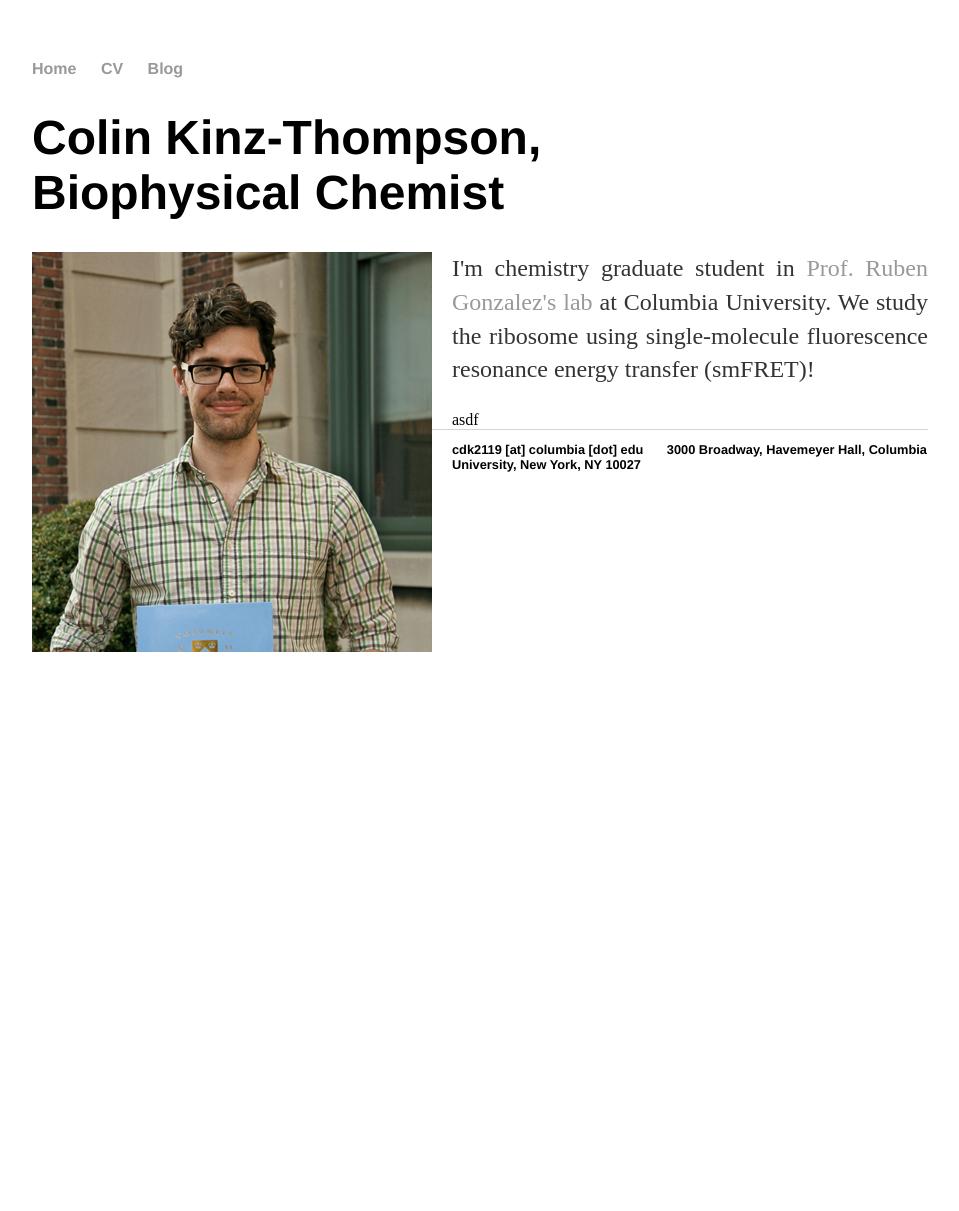
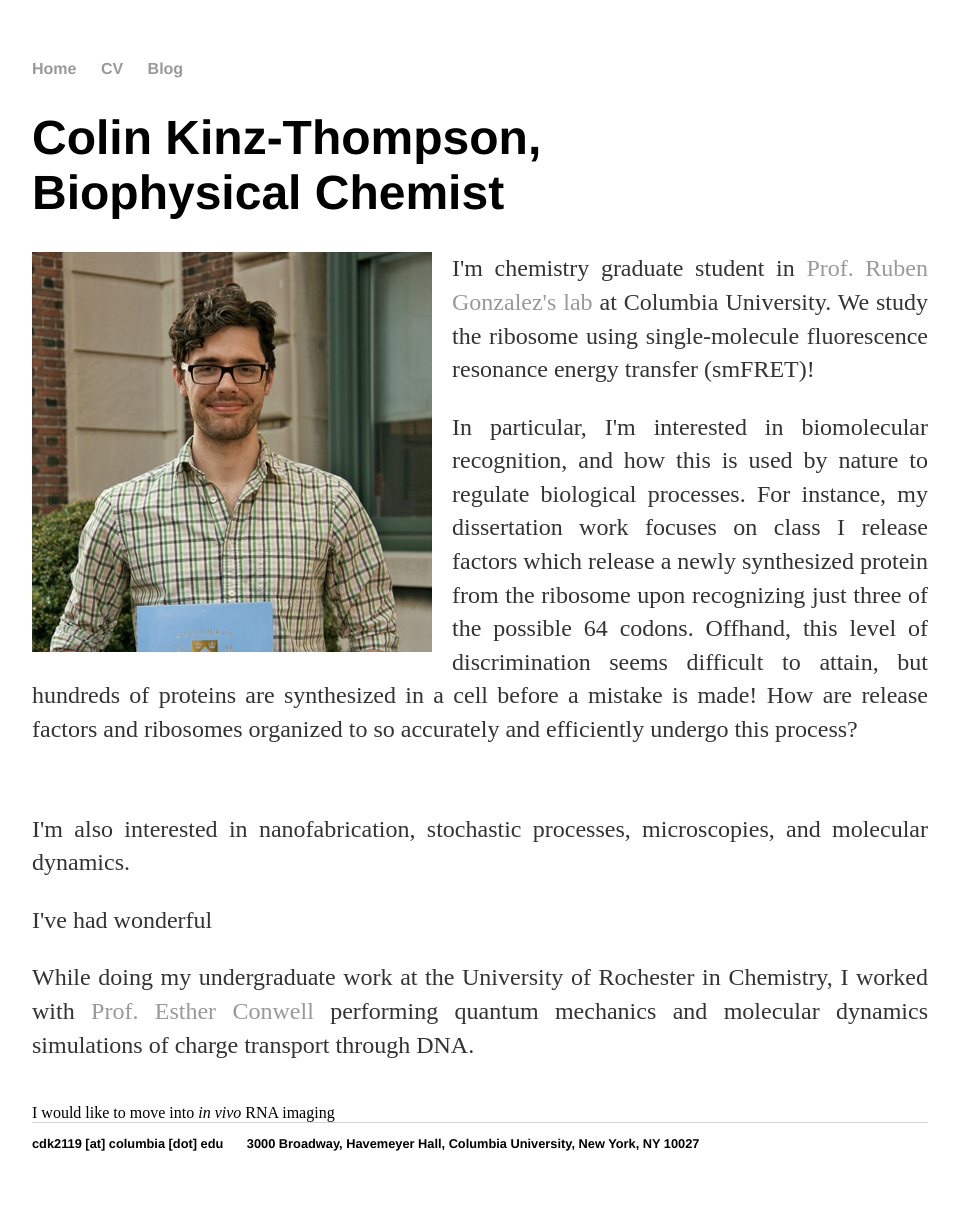
Before and after one commit to ckinzthompson/ckinzthompson.github.io, a Jekyll site: the page built from index.html, in a window 1280 px wide. Shown: the whole page, without its empty margins (160-1119 px from the left). Built offline with Jekyll 4.4.1, drawn with Linux system fonts in a browser that asks for light colours; before the commit the page ends 900 px from its top, so only the background shows below that.

Commit message:
Update index.html

```diff
--- a/index.html
+++ b/index.html
@@ -4,12 +4,21 @@ title: Colin Kinz-Thompson, Biophysical Chemist
 ---
 <h1>Colin Kinz-Thompson,<br>Biophysical Chemist</h1>
 
-<div>
+<div class='blurb'>
 <a href='./about/CKT_2015_large.jpg'><img src = './about/CKT_2015_small.jpg' onclick="toggle()"></a>
 <p>I'm chemistry graduate student in <a href=http://www.columbia.edu/cu/chemistry/groups/gonzalez/index.html> Prof. Ruben Gonzalez's lab</a> at Columbia University.
 We study the ribosome using single-molecule fluorescence resonance energy transfer (smFRET)! </p>
+<p>In particular, I'm interested in biomolecular recognition, and how this is used by nature to regulate biological processes.
+For instance, my dissertation work focuses on class I release factors which release a newly synthesized protein from the ribosome upon recognizing just three of the possible 64 codons.
+Offhand, this level of discrimination seems difficult to attain, but hundreds of proteins are synthesized in a cell before a mistake is made!
+How are release factors and ribosomes organized to so accurately and efficiently undergo this process? </p>
+<br>
+<p>I'm also interested in nanofabrication, stochastic processes, microscopies, and molecular dynamics.</p>
+<p> I've had wonderful </p>
+<p>While doing my undergraduate work at the University of Rochester in Chemistry, I worked with <a href='http://www.rochester.edu/newscenter/esther-conwell-pioneering-professor-of-chemistry-dies-at-92/'>Prof. Esther Conwell </a> performing quantum mechanics and molecular dynamics simulations of charge transport through DNA. </p>
+<br> I would like to move into <i>in vivo</i> RNA imaging
 </div>
 
-asdf
+
 <!--class="blurb"-->
 <!-- /.blurb -->
```
